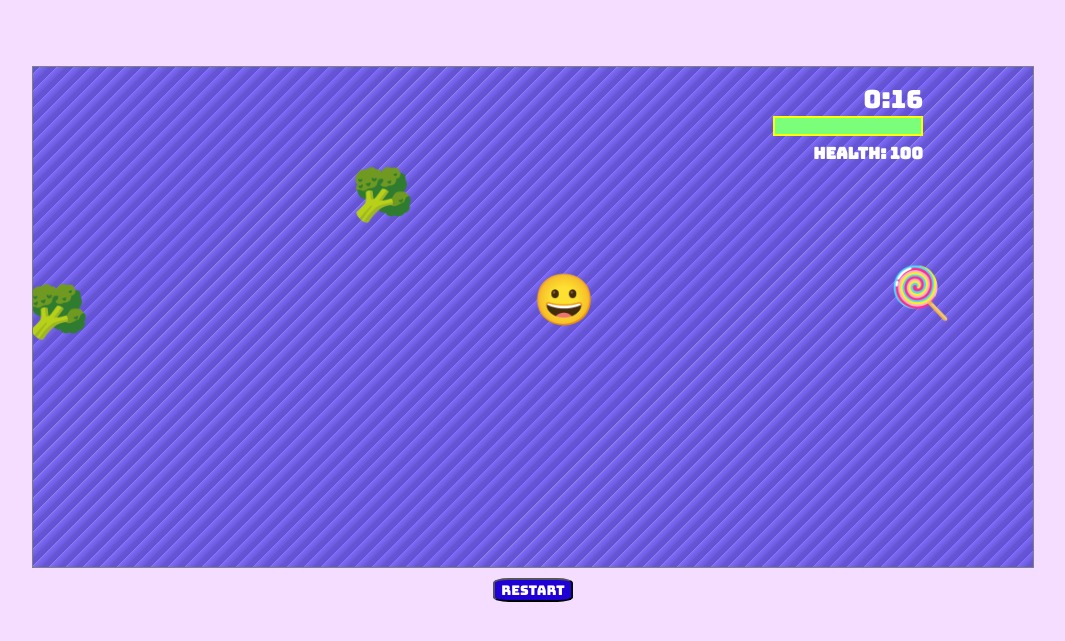
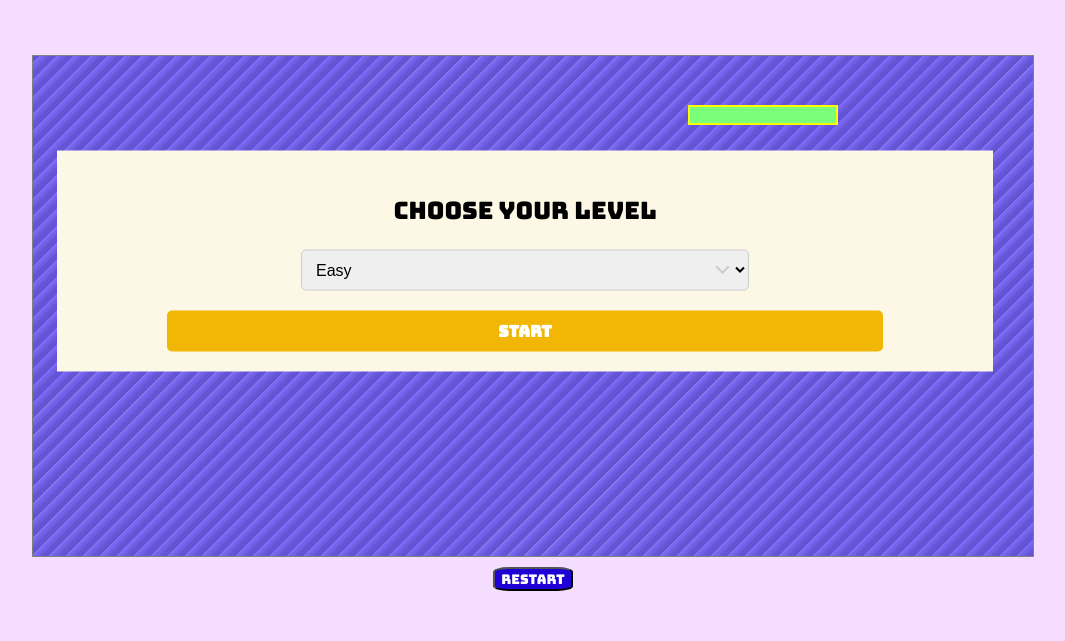
Before and after one commit to jjjtmy/Dodge-the-Sugars, a plain HTML site: page index.html in a window 1280 px wide. Shown: the part 139-780 px from the top of the page, without its empty margins (115-1180 px from the left). Drawn offline with Linux system fonts and the light colour scheme.

Commit message:
added levels

```diff
--- a/index.html
+++ b/index.html
@@ -16,13 +16,34 @@
   <h1>🍭🍬🍪 Dodge the Sugars! 🍅🥦🥕</h1>
 
   <body>
+    <!-- Health Section -->
     <div id="healthSection">
       <div id="time"></div>
       <h4></h4>
       <progress value="100" max="100" id="health"></progress>
     </div>
+    <!-- Choose level -->
+    <div id="level">
+      <p>Choose Your Level</p>
+      <form id="levelForm">
+        <div class="selectWrapper">
+          <select id="levelSelect">
+            <option value="easy">Easy</option>
+            <option value="normal">Normal</option>
+            <option value="hard">Hard</option>
+          </select>
+        </div>
+
+        <input id="start" type="submit" value="Start" />
+      </form>
+    </div>
+    <!-- Countdown to Game -->
+    <div id="countDown"><span id="countDownNum"></span></div>
+    <!-- Canvas -->
     <canvas id="myCanvas"></canvas>
+    <!-- Restart -->
     <button>Restart</button>
+    <!-- Game Over -->
     <div id="gameover"></div>
   </body>
 </html>
--- a/main.js
+++ b/main.js
@@ -1,7 +1,7 @@
 //THINGS TO DO:
-// polishing up the end game UI state and score value (1)
+//adjust speed with each level - create user selection and link to speed (1)
+// add score value (1)
 // creation of utility functions, better state objects, repeated code can be a function (cleanup 1)
-//adjust speed with each level - create user selection and link to speed (1)
 //add confetti (0.5)
 // presentation: offsets - weigh pro and con, challenges etc
 
@@ -23,7 +23,7 @@ let mainPlayer;
 let changePoint = 50;
 let nonSugars = [];
 let theSugars = [];
-let speed = 5;
+let speed;
 let isGameover = false;
 let players = [];
 let is_dragging = false;
@@ -37,6 +37,9 @@ let verSides = [0, 1000];
 let gameOverDiv = document.getElementById("gameover");
 let healthScore = document.querySelector("progress");
 let scoreDisplay = document.querySelector("h4");
+const countdownEl = document.getElementById("time");
+let levelDiv = document.getElementById("level");
+let levelForm = document.getElementById("levelForm");
 
 const canvas = document.querySelector("canvas");
 const c = canvas.getContext("2d");
@@ -152,26 +155,23 @@ class Sugar extends Player {
   }
 }
 
-//
+// UTILITY FUNCTIONS
 
-/* INITIALISE*/
-function initialize() {
-  canvas.width = canvas.clientWidth; //set canvasWidth = clientWidth
-  canvas.height = canvas.clientHeight; //set canvasHeight = clientHeight
+function handleLevelSubmit(e) {
+  e.preventDefault();
+  const level = e.target.levelSelect.value;
+  if (level === "easy") {
+    speed = "3";
+  } else if (level === "normal") {
+    speed = "5";
+  } else if (level === "hard") {
+    speed = "8";
   }
-initialize();
 
-/* START GAME*/
-function startGame() {
-  mainPlayer = new Player("😀", canvas.width / 2, canvas.height / 2);
-  players.push(mainPlayer);
+  levelDiv.style.display = "none";
 
-  healthScore.value = 100;
-  document.querySelector("h4").innerHTML = `Health: ${healthScore.value}`;
+  startGame();
 }
-startGame();
-
-setInterval(createSugars, 1000);
 function createSugars() {
   let randomSugar = sugarList[parseInt(Math.random() * 3)];
   let randomX = Math.random() * canvas.width;
@@ -188,8 +188,6 @@ function createSugars() {
   console.log(theSugars[theSugars.length - 1]);
   theSugars[theSugars.length - 1].draw();
 }
-
-setInterval(createNonSugars, 1000);
 function createNonSugars() {
   let randomNonSugar = nonSugarList[parseInt(Math.random() * 3)];
   let randomX = Math.random() * canvas.width;
@@ -210,8 +208,17 @@ function createNonSugars() {
   console.log(nonSugars[nonSugars.length - 1]);
   nonSugars[nonSugars.length - 1].draw();
 }
+function handleGameover() {
+  isGameover = true;
+  gameOverDiv.innerHTML = " You lose! ";
+  gameOverDiv.style.display = "block";
+  gameOverDiv.style.position = "fixed";
+  gameOverDiv.style.background = "pink";
+  gameOverDiv.style.fontSize = " 100px";
+  gameOverDiv.style.textAlign = "center";
+}
 function animate(step) {
-  initialize();
+  getBoard();
   mainPlayer.draw();
 
   if (!isGameover) {
@@ -243,21 +250,58 @@ function animate(step) {
 
   requestAnimationFrame(animate);
 }
-animate();
-
-function handleGameover() {
+function countdown(time) {
+  let timerID = setInterval(function () {
+    const minutes = 0;
+    let seconds = time % 60;
+    seconds = seconds < 10 ? "0" + seconds : seconds;
+    countdownEl.innerHTML = `${minutes}:${seconds}`;
+    time--;
+    if (countdownEl.innerHTML === "0:00") {
+      clearInterval(timerID);
+      if (countdownEl.innerHTML === "0:00" && healthScore.value > 0) {
         isGameover = true;
-  gameOverDiv.innerHTML = " You lose! ";
+        gameOverDiv.innerHTML = " You win! ";
         gameOverDiv.style.display = "block";
         gameOverDiv.style.position = "fixed";
         gameOverDiv.style.background = "pink";
         gameOverDiv.style.fontSize = " 100px";
         gameOverDiv.style.textAlign = "center";
+      } else {
+        return;
+      }
+    }
+  }, 1000);
+}
+function restart() {
+  location.reload();
 }
 
+//EVENT LISTENERS
+levelForm.addEventListener("submit", handleLevelSubmit);
+
 document.querySelector("button").addEventListener("click", restart);
-function restart() {
-  location.reload();
+
+/* INITIALISE*/
+function getBoard() {
+  canvas.width = canvas.clientWidth; //set canvasWidth = clientWidth
+  canvas.height = canvas.clientHeight; //set canvasHeight = clientHeight
+}
+getBoard();
+
+/* START GAME*/
+function startGame() {
+  mainPlayer = new Player("😀", canvas.width / 2, canvas.height / 2);
+  players.push(mainPlayer);
+
+  healthScore.value = 100;
+  document.querySelector("h4").innerHTML = `Health: ${healthScore.value}`;
+  countdown(20);
+
+  setInterval(createSugars, 1000);
+  setInterval(createNonSugars, 1000);
+
+  animate();
 }
 
 function isMouseInPlayer(x, y, pl) {
@@ -324,32 +368,6 @@ canvas.onmouseup = mouse_up;
 canvas.onmouseout = mouse_out;
 canvas.onmousemove = mouse_move;
 
-const countdownEl = document.getElementById("time");
-function countdown(time) {
-  let timerID = setInterval(function () {
-    const minutes = 0;
-    let seconds = time % 60;
-    seconds = seconds < 10 ? "0" + seconds : seconds;
-    countdownEl.innerHTML = `${minutes}:${seconds}`;
-    time--;
-    if (countdownEl.innerHTML === "0:00") {
-      clearInterval(timerID);
-      if (countdownEl.innerHTML === "0:00" && healthScore.value > 0) {
-        isGameover = true;
-        gameOverDiv.innerHTML = " You win! ";
-        gameOverDiv.style.display = "block";
-        gameOverDiv.style.position = "fixed";
-        gameOverDiv.style.background = "pink";
-        gameOverDiv.style.fontSize = " 100px";
-        gameOverDiv.style.textAlign = "center";
-      } else {
-        return;
-      }
-    }
-  }, 1000);
-}
-countdown(20);
-
 // let countDown = document.getElementById("countDown");
 // let countDowmNum = document.getElementById("countDownNum");
 
@@ -364,7 +382,7 @@ countdown(20);
 //     }, (3 - i) * 1000);
 //   }
 // }
-//   gameCountdown();
+// gameCountdown();
 
 // Variables:
 // Health
--- a/style.css
+++ b/style.css
@@ -94,11 +94,79 @@ button {
   border-radius: 20%;
 }
 
+#level {
+  font-family: "Bungee", sans-serif;
+  filter: none;
+  position: absolute;
+  width: 90%;
+  top: 50%;
+  left: 50%;
+  transform: translate(-50%, -50%);
+  color: #000;
+  text-align: center;
+  background: #fdf8e6;
+  padding: 20px;
+  z-index: 999;
+  font-size: 1.5rem;
+}
+@media screen and (min-width: 768px) {
+  #level {
+    width: 70%;
+  }
+}
+#level .selectWrapper {
+  position: relative;
+  width: 50%;
+  margin: 0 auto;
+  margin-top: 20px;
+}
+#level .selectWrapper::after {
+  content: "";
+  position: absolute;
+  display: inline-block;
+  top: calc(50% - 5px);
+  right: 25px;
+  width: 8px;
+  height: 8px;
+  border-bottom: 2px solid #ccc;
+  border-right: 2px solid #ccc;
+  transform: rotate(45deg) translateY(-50%);
+  pointer-events: none;
+}
+#level select {
+  width: 100%;
+  margin: 0 auto;
+  display: block;
+  cursor: pointer;
+  padding: 10px;
+  font-size: 1rem;
+  border-radius: 5px;
+  border: 1px solid #ccc;
+}
+#level select:focus {
+  outline-color: #f2b705;
+}
+
+#start {
+  font-family: "Bungee", sans-serif;
+  text-transform: uppercase;
+  border: none;
+  background: #f2b705;
+  color: #fff;
+  padding: 10px 20px;
+  font-size: 1rem;
+  cursor: pointer;
+  border-radius: 5px;
+  font-weight: bold;
+  width: 80%;
+  margin-top: 20px;
+}
+
 /* #countDown {
   font: "Bungee", sans-serif;
   position: absolute;
-  display: none;
-  justify-content: center;
+  /* display: none; */
+/* justify-content: center;
   align-items: center;
   top: 50%;
   left: 50%;
@@ -112,5 +180,4 @@ button {
 @media screen and (min-width: 768px) {
   #countDown {
     font-size: 200px;
-  }
-} */
+  } */
```
Lines whose indentation alone changed are shown as unchanged.
